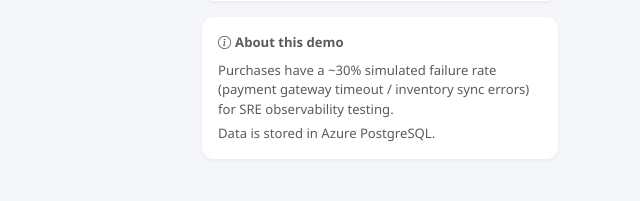
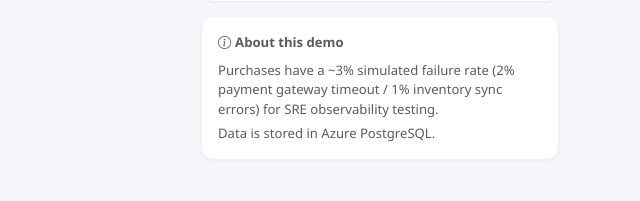
Before and after one commit to Osshaikh/Demo-Web-Apps, a Python web app: template app2-flask/templates/index.html in a window 1280 px wide. Shown: the part 599-800 px from the top of the page, without its empty margins (640-1280 px from the left). Run offline with Jinja, Linux system fonts and the light colour scheme; the template is opened without the code that fills it, so the values that code supplies are empty; some libraries are stand-ins or nearby versions.

Commit message:
Update UI template to reflect corrected ~3% failure rate
Agent-Logs-Url: https://github.com/Osshaikh/Demo-Web-Apps/sessions/5462aa07-46f6-40e1-a5f7-68da319dba1e

Co-authored-by: Osshaikh <44756471+Osshaikh@users.noreply.github.com>

```diff
--- a/app2-flask/templates/index.html
+++ b/app2-flask/templates/index.html
@@ -255,7 +255,7 @@
             <div class="card form-card mt-3">
                 <div class="card-body text-muted" style="font-size:.82rem;">
                     <p class="mb-2"><i class="bi bi-info-circle me-1"></i><strong>About this demo</strong></p>
-                    <p class="mb-1">Purchases have a ~30% simulated failure rate (payment gateway timeout / inventory sync errors) for SRE observability testing.</p>
+                    <p class="mb-1">Purchases have a ~3% simulated failure rate (2% payment gateway timeout / 1% inventory sync errors) for SRE observability testing.</p>
                     <p class="mb-0">Data is stored in Azure PostgreSQL.</p>
                 </div>
             </div>
```
